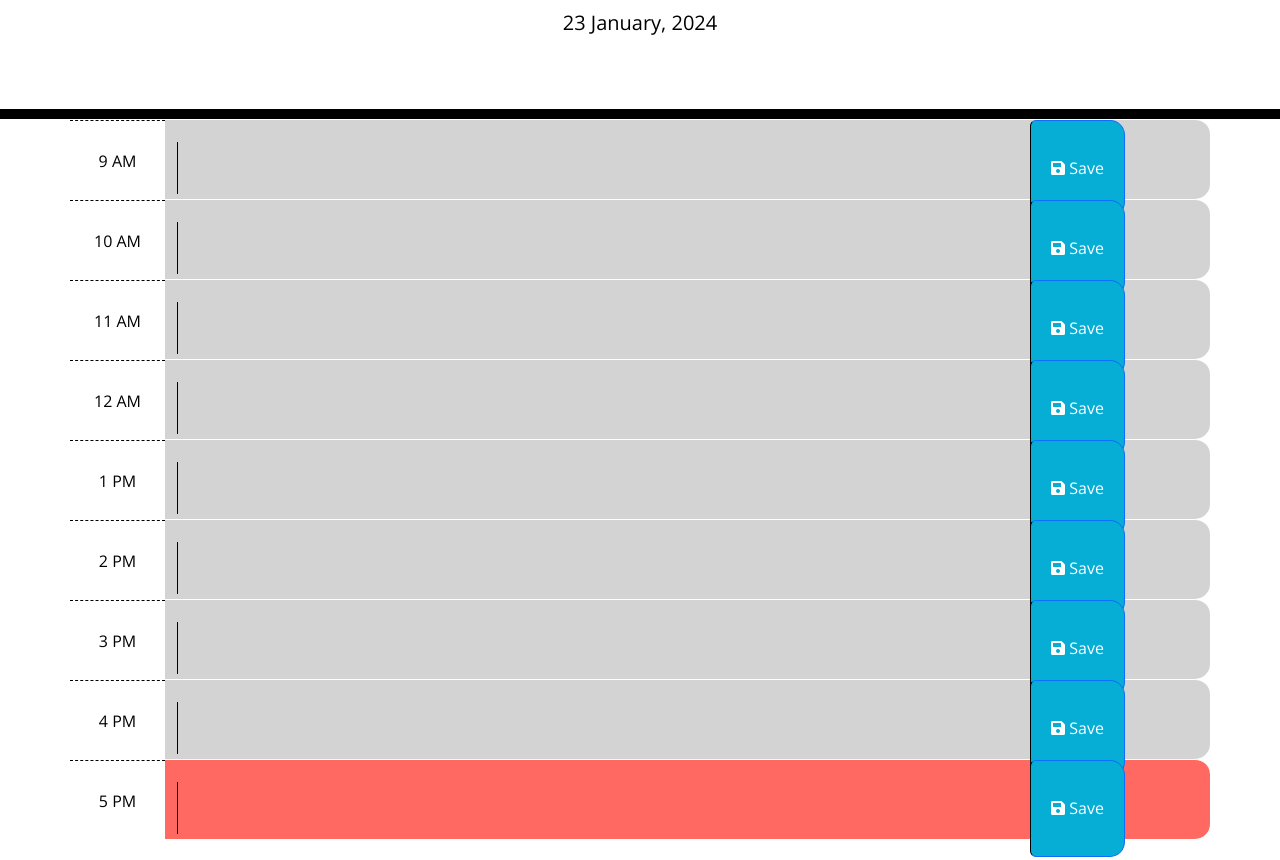
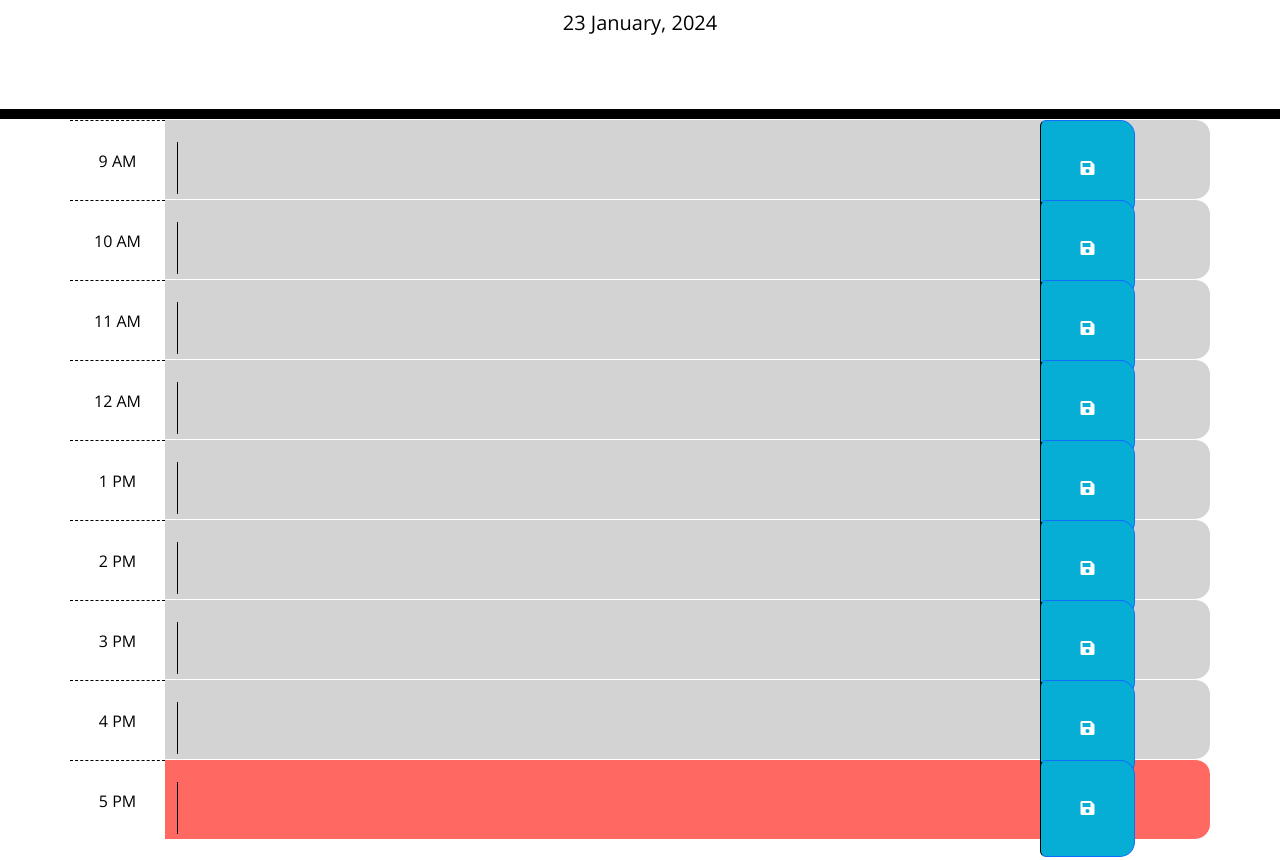
Before and after one commit to aireytf/Work-Day-Scheduler-C7, a plain HTML site: page index.html in a window 1280 px wide. Shown: the part 168-1028 px from the top of the page. Drawn offline with nearby package versions, Linux system fonts and the light colour scheme.

Commit message:
remove text from save button

```diff
--- a/index.html
+++ b/index.html
@@ -39,7 +39,7 @@
         <div class="event-container col-md-9">
           <textarea class="event-input" data-hour="9"></textarea>
         </div>
-        <button class="btn btn-primary saveBtn col-md-1" data-hour="9"><i class="fas fa-save"></i> Save</button>
+        <button class="btn btn-primary saveBtn col-md-1" data-hour="9"><i class="fas fa-save"></i></button>
       </div>
       <div class="time-block row">
         <div class="hour col-md-1">
@@ -48,7 +48,7 @@
         <div class="event-container col-md-9">
           <textarea class="event-input" data-hour="10"></textarea>
         </div>
-        <button class="btn btn-primary saveBtn col-md-1" data-hour="10"><i class="fas fa-save"></i> Save</button>
+        <button class="btn btn-primary saveBtn col-md-1" data-hour="10"><i class="fas fa-save"></i></button>
       </div>
       <div class="time-block row">
         <div class="hour col-md-1">
@@ -57,7 +57,7 @@
         <div class="event-container col-md-9">
           <textarea class="event-input" data-hour="11"></textarea>
         </div>
-        <button class="btn btn-primary saveBtn col-md-1" data-hour="11"><i class="fas fa-save"></i> Save</button>
+        <button class="btn btn-primary saveBtn col-md-1" data-hour="11"><i class="fas fa-save"></i></button>
       </div>
       <div class="time-block row">
         <div class="hour col-md-1">
@@ -66,7 +66,7 @@
         <div class="event-container col-md-9">
           <textarea class="event-input" data-hour="12"></textarea>
         </div>
-        <button class="btn btn-primary saveBtn col-md-1" data-hour="12"><i class="fas fa-save"></i> Save</button>
+        <button class="btn btn-primary saveBtn col-md-1" data-hour="12"><i class="fas fa-save"></i></button>
       </div>
       <div class="time-block row">
         <div class="hour col-md-1">
@@ -75,7 +75,7 @@
         <div class="event-container col-md-9">
           <textarea class="event-input" data-hour="13"></textarea>
         </div>
-        <button class="btn btn-primary saveBtn col-md-1" data-hour="13"><i class="fas fa-save"></i> Save</button>
+        <button class="btn btn-primary saveBtn col-md-1" data-hour="13"><i class="fas fa-save"></i></button>
       </div>
       <div class="time-block row">
         <div class="hour col-md-1">
@@ -84,7 +84,7 @@
         <div class="event-container col-md-9">
           <textarea class="event-input" data-hour="14"></textarea>
         </div>
-        <button class="btn btn-primary saveBtn col-md-1" data-hour="14"><i class="fas fa-save"></i> Save</button>
+        <button class="btn btn-primary saveBtn col-md-1" data-hour="14"><i class="fas fa-save"></i></button>
       </div>
       <div class="time-block row">
         <div class="hour col-md-1">
@@ -93,7 +93,7 @@
         <div class="event-container col-md-9">
           <textarea class="event-input" data-hour="15"></textarea>
         </div>
-        <button class="btn btn-primary saveBtn col-md-1" data-hour="15"><i class="fas fa-save"></i> Save</button>
+        <button class="btn btn-primary saveBtn col-md-1" data-hour="15"><i class="fas fa-save"></i></button>
       </div>
       <div class="time-block row">
         <div class="hour col-md-1">
@@ -102,7 +102,7 @@
         <div class="event-container col-md-9">
           <textarea class="event-input" data-hour="16"></textarea>
         </div>
-        <button class="btn btn-primary saveBtn col-md-1" data-hour="16"><i class="fas fa-save"></i> Save</button>
+        <button class="btn btn-primary saveBtn col-md-1" data-hour="16"><i class="fas fa-save"></i></button>
       </div>
       <div class="time-block row">
         <div class="hour col-md-1">
@@ -111,7 +111,7 @@
         <div class="event-container col-md-9">
           <textarea class="event-input" data-hour="17"></textarea>
         </div>
-        <button class="btn btn-primary saveBtn col-md-1" data-hour="17"><i class="fas fa-save"></i> Save</button>
+        <button class="btn btn-primary saveBtn col-md-1" data-hour="17"><i class="fas fa-save"></i></button>
       </div>
 
     </div>
--- a/style.css
+++ b/style.css
@@ -76,7 +76,7 @@ header {
 .event-container {
   display: flex;
   align-items: center;
-  margin-right: 10px;
+  margin-right: 20px;
 }
 
 /* Adjust the styling for the textarea */
```
